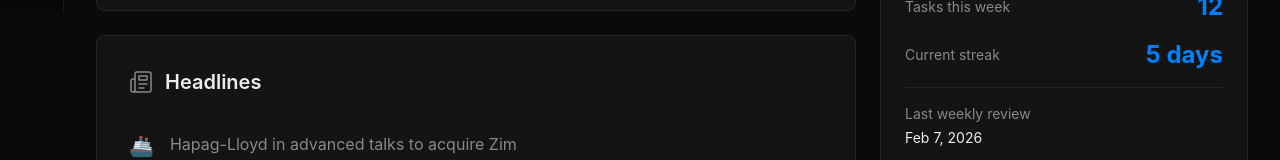
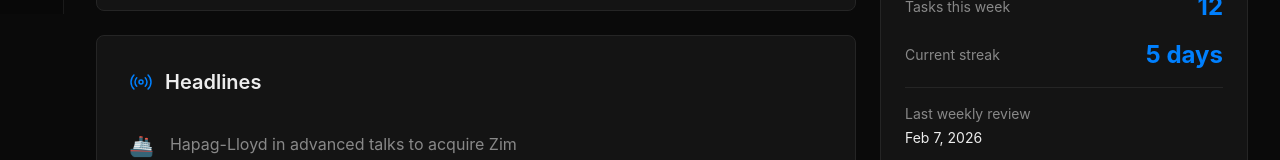
Before and after one commit to atlasbotadmin/mission-control, a Next.js app: page / in a window 1280 px wide. Shown: the part 786-946 px from the top of the page. Built offline with nearby package versions, Linux system fonts and the light colour scheme.

Commit message:
update headlines icon to broadcast style, make blue

```diff
--- a/app/page.tsx
+++ b/app/page.tsx
@@ -224,9 +224,12 @@ export default function Home() {
             {/* Headlines */}
             <div className="bg-card border border-border rounded-lg p-8">
               <div className="flex items-center gap-3 mb-5">
-                <svg width="24" height="24" viewBox="0 0 24 24" fill="none" stroke="currentColor" strokeWidth="1.5" strokeLinecap="round" strokeLinejoin="round" className="text-muted">
-                  <path d="M4 22h16a2 2 0 0 0 2-2V4a2 2 0 0 0-2-2H8a2 2 0 0 0-2 2v16a2 2 0 0 1-2 2Zm0 0a2 2 0 0 1-2-2v-9c0-1.1.9-2 2-2h2"/>
-                  <path d="M18 14h-8M15 18h-5M10 6h8v4h-8V6Z"/>
+                <svg width="24" height="24" viewBox="0 0 24 24" fill="none" stroke="currentColor" strokeWidth="1.5" strokeLinecap="round" strokeLinejoin="round" className="text-accent">
+                  <circle cx="12" cy="12" r="2"/>
+                  <path d="M16.24 7.76a6 6 0 0 1 0 8.49"/>
+                  <path d="M19.07 4.93a10 10 0 0 1 0 14.14"/>
+                  <path d="M7.76 16.24a6 6 0 0 1 0-8.49"/>
+                  <path d="M4.93 19.07a10 10 0 0 1 0-14.14"/>
                 </svg>
                 <h2 className="text-xl font-semibold">Headlines</h2>
               </div>
```
